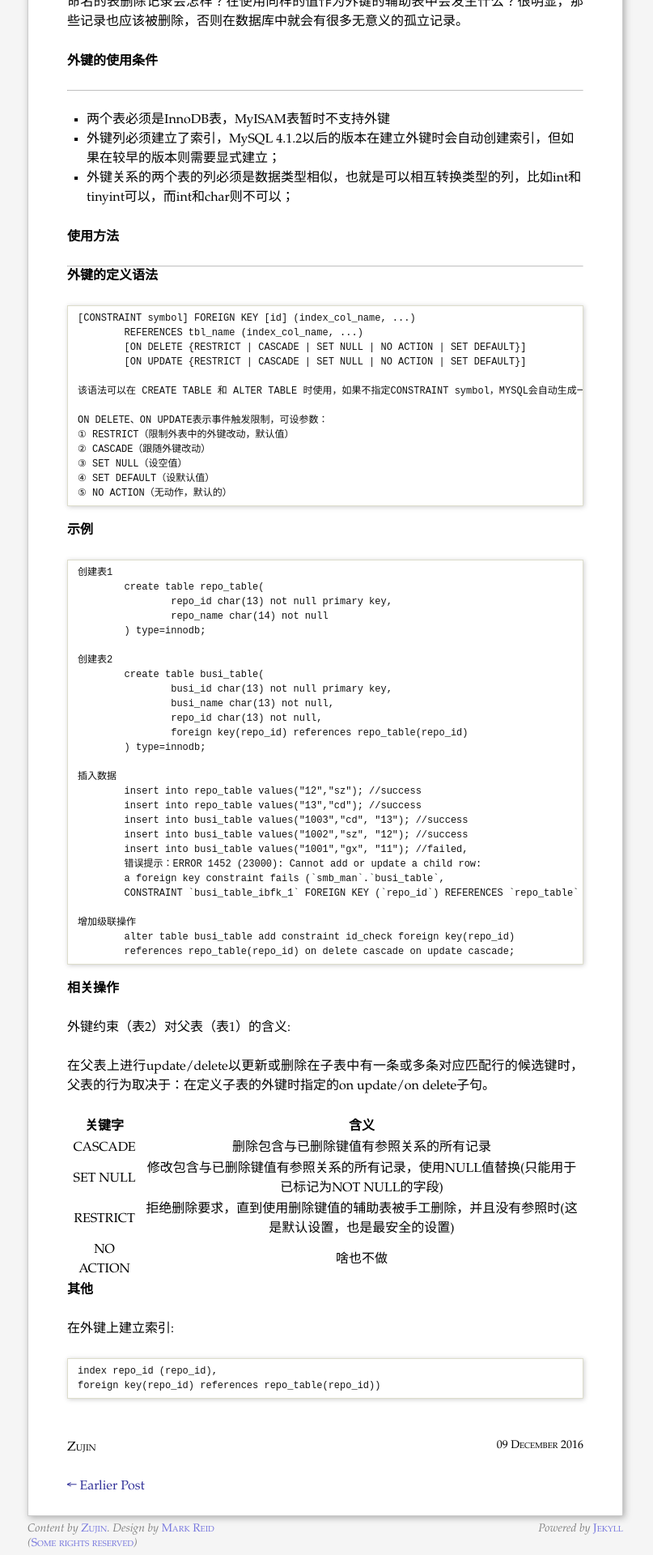
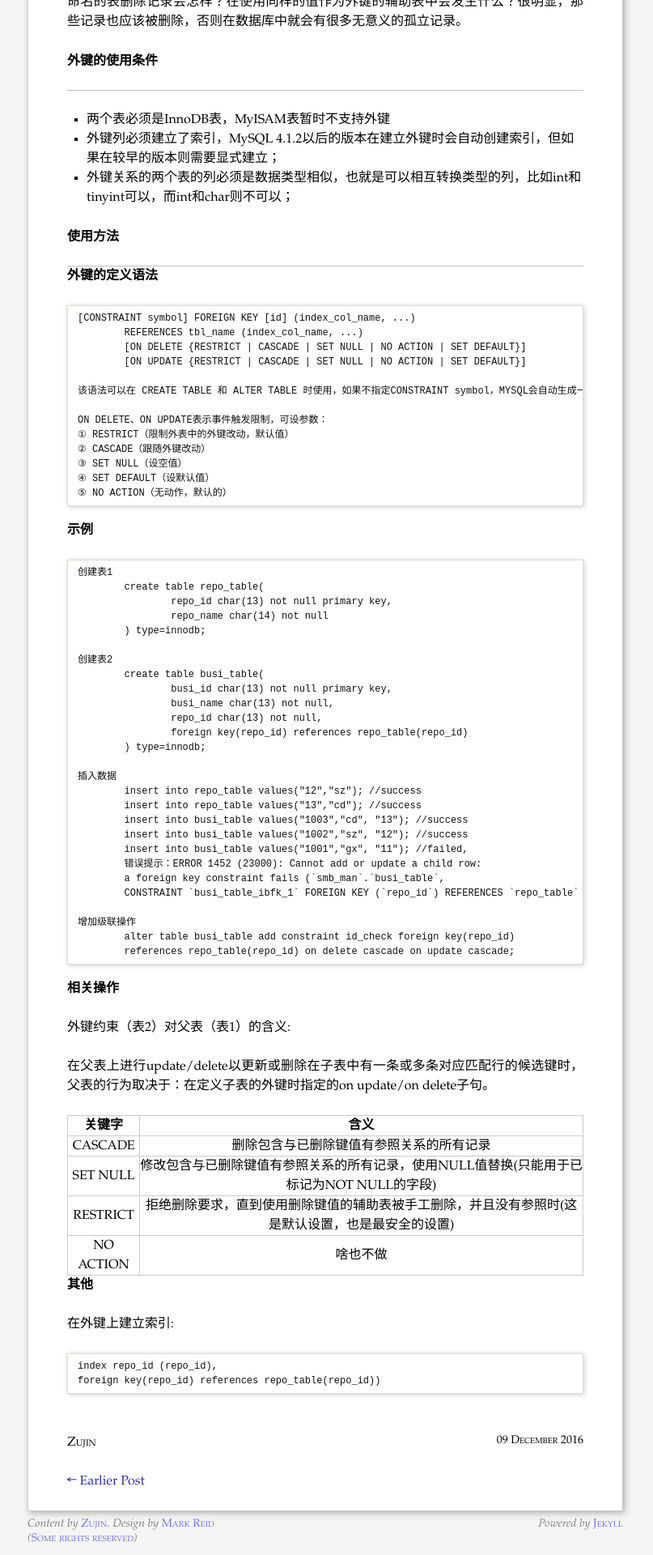
Before and after one commit to yuzujin/yuzujin.github.com, a Jekyll site: the page built from _posts/2016-12-09-mysql.md, in a window 1280 px wide. Shown: the part 667-2587 px from the top of the page at 81% size, without its empty margins (238-1045 px from the left). Built offline with Jekyll 4.4.1, drawn with Linux system fonts in a browser that asks for light colours.

Commit message:
add table style

```diff
--- a/assets/themes/mark-reid/css/screen.css
+++ b/assets/themes/mark-reid/css/screen.css
@@ -546,3 +546,14 @@ img.maruku-png { }
 	border:1px solid #4C964D;
 	color:#FFF;
 }
+
+table {
+    border: 1px solid #ccc;
+    border-collapse: collapse;
+}
+table td {
+    border: 1px solid #ccc;
+}
+table th {
+    border: 1px solid #ccc;
+}
```
